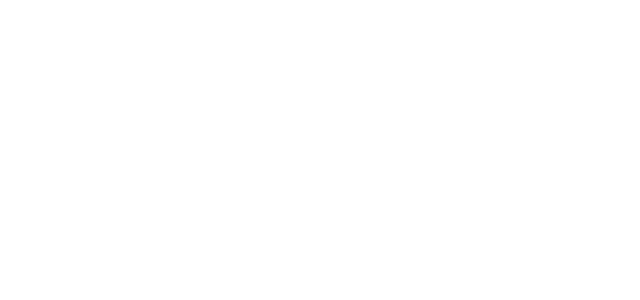
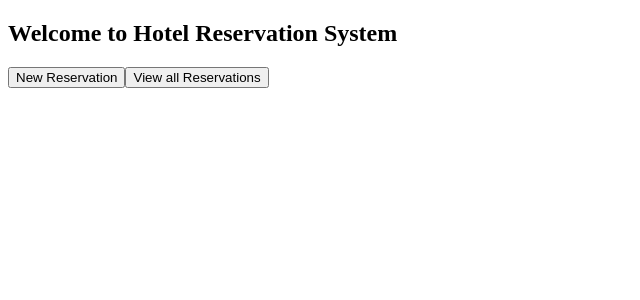
Before and after one commit to T14g/angular-hotel-app-crud, an Angular app: page / in a window 1280 px wide. Shown: the top 300 px of the page, without its empty margins (0-640 px from the left). Built offline with nearby package versions, Linux system fonts and the light colour scheme.

Commit message:
added routing

```diff
--- a/src/app/app-routing.module.ts
+++ b/src/app/app-routing.module.ts
@@ -1,7 +1,14 @@
 import { NgModule } from '@angular/core';
 import { RouterModule, Routes } from '@angular/router';
+import { HomeComponent } from './home/home.component';
+import { ReservationFormComponent } from './reservation-form/reservation-form.component';
+import { ReservationListComponent } from './reservation-list/reservation-list.component';
 
-const routes: Routes = [];
+const routes: Routes = [
+  { path: "", component: HomeComponent },
+  { path: "list", component: ReservationListComponent },
+  { path: "new", component: ReservationFormComponent }
+];
 
 @NgModule({
   imports: [RouterModule.forRoot(routes)],
--- a/src/app/app.module.ts
+++ b/src/app/app.module.ts
@@ -3,6 +3,8 @@
 
 import { AppRoutingModule } from './app-routing.module';
 import { AppComponent } from './app.component';
+import { HomeModule } from './home/home.module';
+import { ReservationModule } from './reservation/reservation.module';
 
 @NgModule({
   declarations: [
@@ -10,7 +12,9 @@
   ],
   imports: [
     BrowserModule,
-    AppRoutingModule
+    AppRoutingModule,
+    HomeModule,
+    ReservationModule
   ],
   providers: [],
   bootstrap: [AppComponent]
--- a/src/app/home/home.component.html
+++ b/src/app/home/home.component.html
@@ -1 +1,5 @@
-<p>home works!</p>
+<div>
+    <h2>Welcome to Hotel Reservation System</h2>
+    <button [routerLink]="['/new']">New Reservation</button>
+    <button [routerLink]="['/list']">View all Reservations</button>
+</div>
--- a/src/app/home/home.module.ts
+++ b/src/app/home/home.module.ts
@@ -1,15 +1,15 @@
 import { NgModule } from '@angular/core';
 import { CommonModule } from '@angular/common';
 import { HomeComponent } from './home.component';
-
-
+import { RouterModule } from '@angular/router';
 
 @NgModule({
   declarations: [
     HomeComponent
   ],
   imports: [
-    CommonModule
+    CommonModule,
+    RouterModule
   ]
 })
 export class HomeModule { }
```
